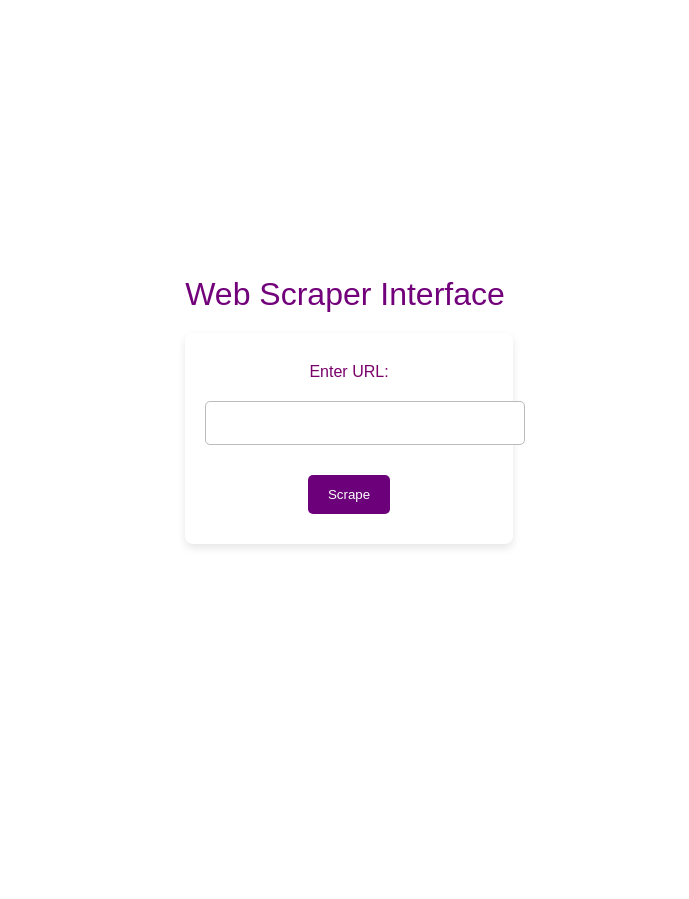
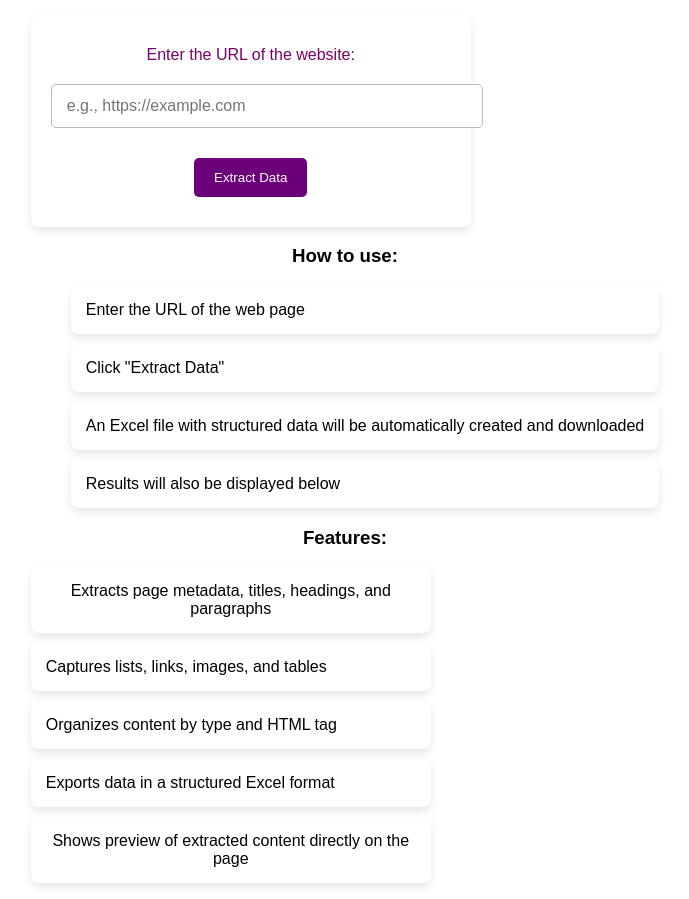
Before and after one commit to Solrikk/DataDigger, a plain HTML site: page index.html in a window 1280 px wide. Shown: the whole page, without its empty margins (295-984 px from the left). Before the commit the page ends 800 px from the top, so only its background shows below. Drawn offline with Linux system fonts and the light colour scheme.

Commit message:
# UI improvements and data visualization enhancements

```diff
--- a/index.html
+++ b/index.html
@@ -1,19 +1,44 @@
+
 <!DOCTYPE html>
 <html lang="en">
 <head>
     <meta charset="UTF-8">
     <meta name="viewport" content="width=device-width, initial-scale=1.0">
-    <title>Web Scraper</title>
+    <meta name="description" content="DataDigger - A tool for extracting and analyzing data from web pages">
+    <title>DataDigger - Web Scraper</title>
     <link rel="stylesheet" href="styles.css">
 </head>
 <body>
     <div class="container">
-        <h1>Web Scraper Interface</h1>
+        <h1>DataDigger</h1>
+        <p class="subtitle">Powerful tool for extracting structured data from web pages</p>
+
         <form id="scrapeForm">
-            <label for="url">Enter URL:</label>
-            <input type="text" id="url" name="url" required>
-            <button type="submit">Scrape</button>
+            <label for="url">Enter the URL of the website:</label>
+            <input type="text" id="url" name="url" placeholder="e.g., https://example.com" required>
+            <button type="submit">Extract Data</button>
         </form>
+
+        <div class="instructions">
+            <h3>How to use:</h3>
+            <ol>
+                <li>Enter the URL of the web page</li>
+                <li>Click "Extract Data"</li>
+                <li>An Excel file with structured data will be automatically created and downloaded</li>
+                <li>Results will also be displayed below</li>
+            </ol>
+        </div>
+
+        <div class="features">
+            <h3>Features:</h3>
+            <ul>
+                <li>Extracts page metadata, titles, headings, and paragraphs</li>
+                <li>Captures lists, links, images, and tables</li>
+                <li>Organizes content by type and HTML tag</li>
+                <li>Exports data in a structured Excel format</li>
+                <li>Shows preview of extracted content directly on the page</li>
+            </ul>
+        </div>
     </div>
     <script src="app.js"></script>
 </body>
```
